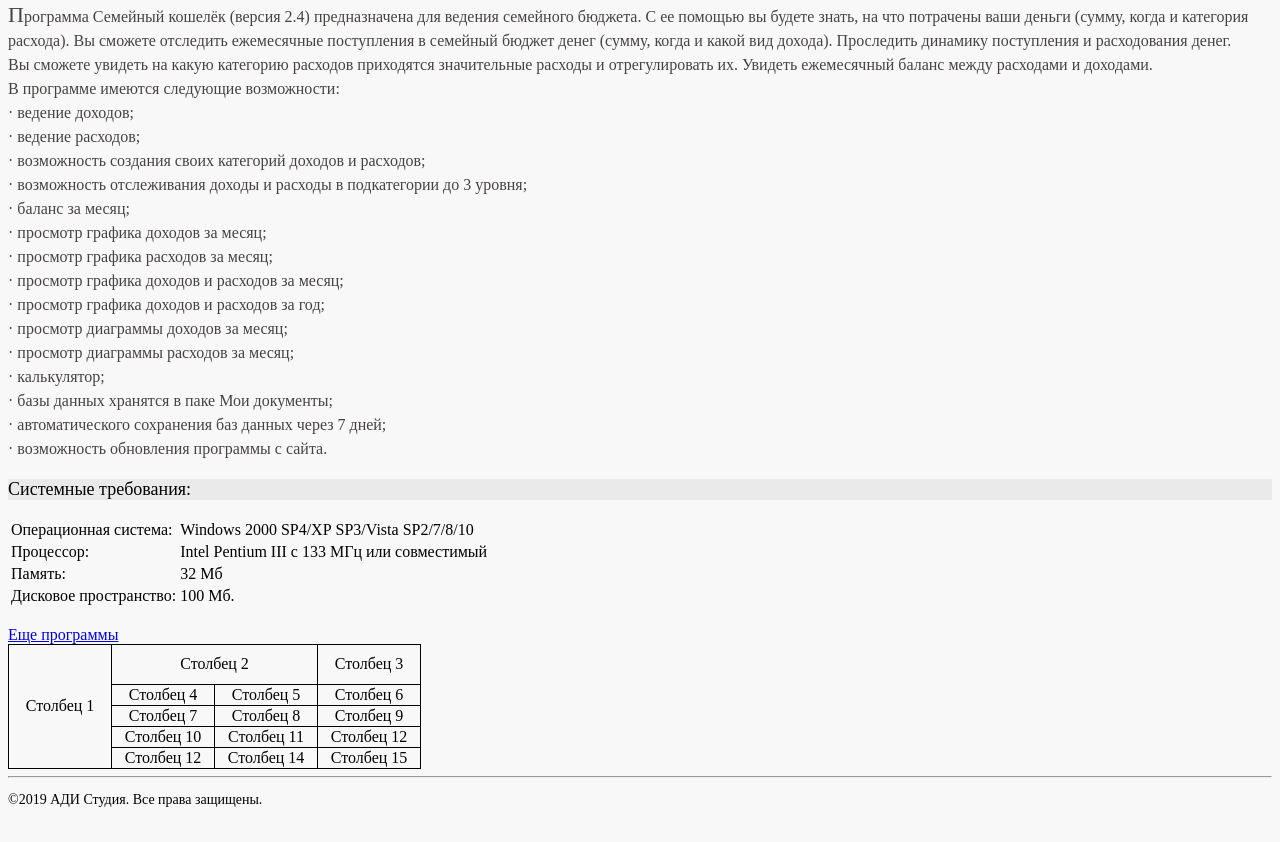
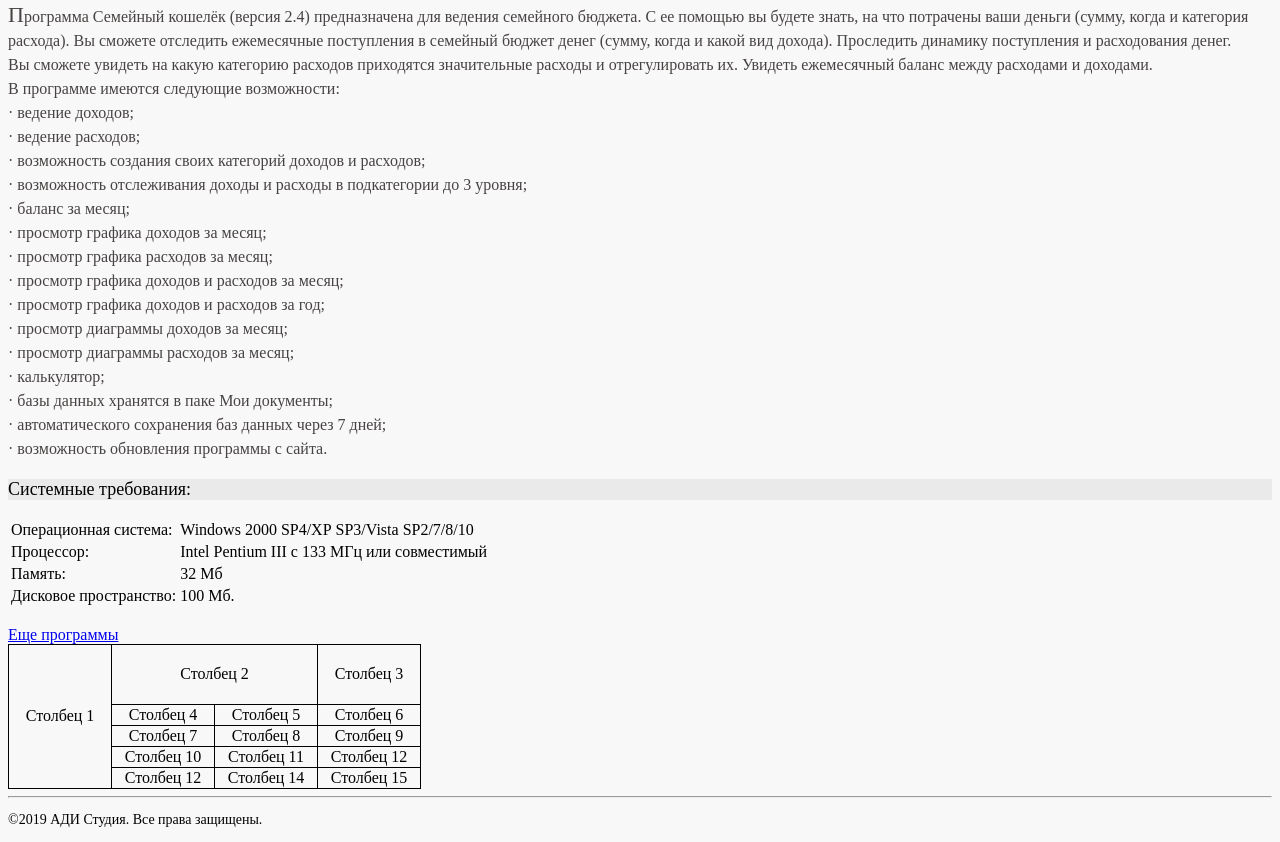
Before and after one commit to soloweyDev/TuturialHtmlAndCss, a plain HTML site: page Catalog/familypurse.html in a window 1280 px wide. Shown: the part 824-1666 px from the top of the page. Drawn offline with Linux system fonts and the light colour scheme.

Commit message:
Поправил табличку через стили ;-)

```diff
--- a/Catalog/familypurse.html
+++ b/Catalog/familypurse.html
@@ -67,7 +67,7 @@
 			<tr>
 				<td rowspan="5">Столбец 1</td>
 				<td colspan="2">Столбец 2</td>
-				<td style="height: 40px;">Столбец 3</td>
+				<td >Столбец 3</td>
 			</tr>
 			<tr>
 				<td>Столбец 4</td>
--- a/Css/style.css
+++ b/Css/style.css
@@ -102,6 +102,10 @@ h3 {
 	height: 20px;
 }
 
+.table tr:nth-child(1) td:nth-child(3) {
+	height: 60px;
+}
+
 textarea {
 	width: 400px;
 	height: 200px;
```
